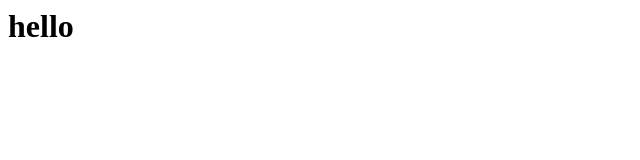
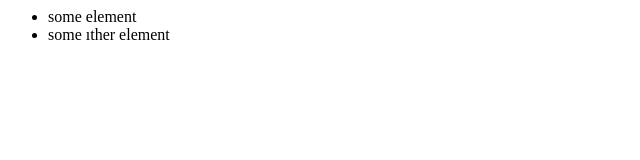
Before and after one commit to lubainamansoor/CFGRepo, a plain HTML site: page index.html in a window 1280 px wide. Shown: the whole page, without its empty margins (0-640 px from the left). Drawn offline with Linux system fonts and the light colour scheme.

Commit message:
my next change
added a list

```diff
--- a/index.html
+++ b/index.html
@@ -1,3 +1,6 @@
 <html>
-<h1>hello</h1>
+<ul>
+  <li>some element </li>
+  <li>some ıther element </li>
+</ul>
 </html>
```
